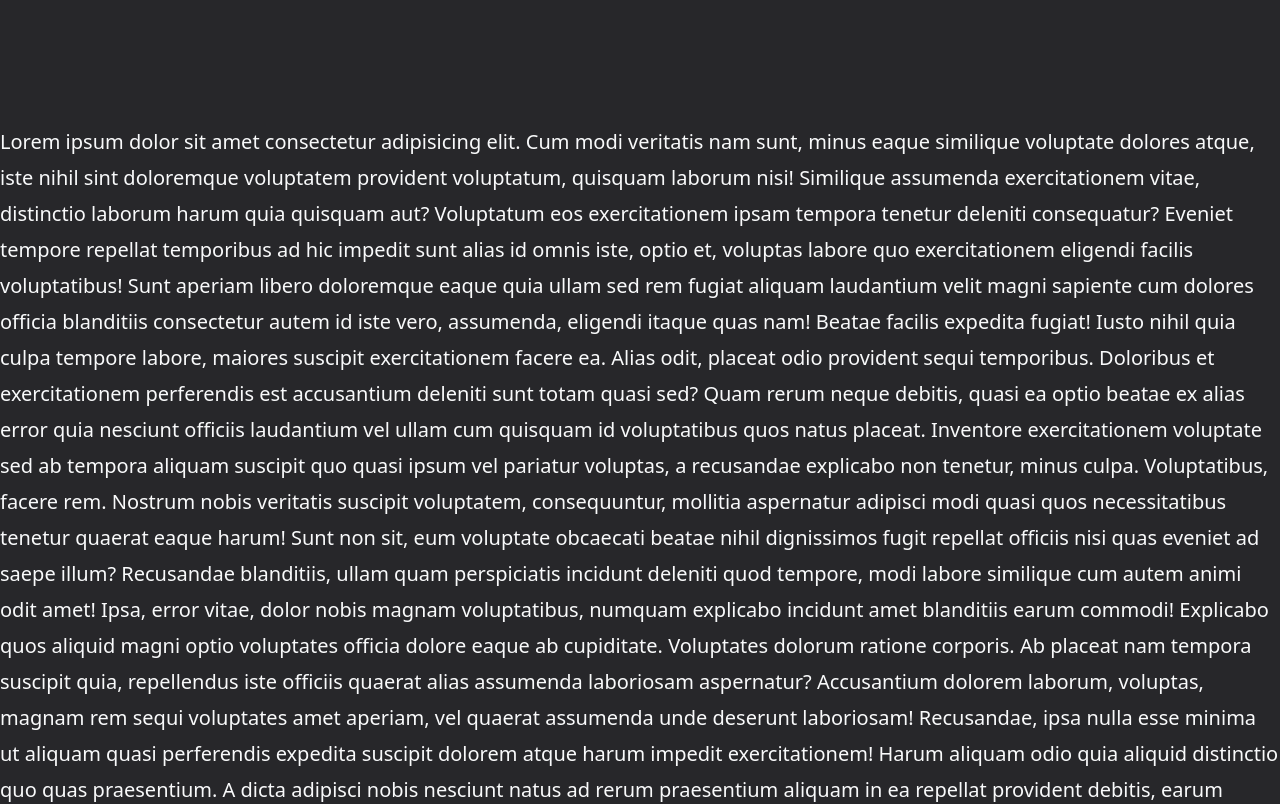
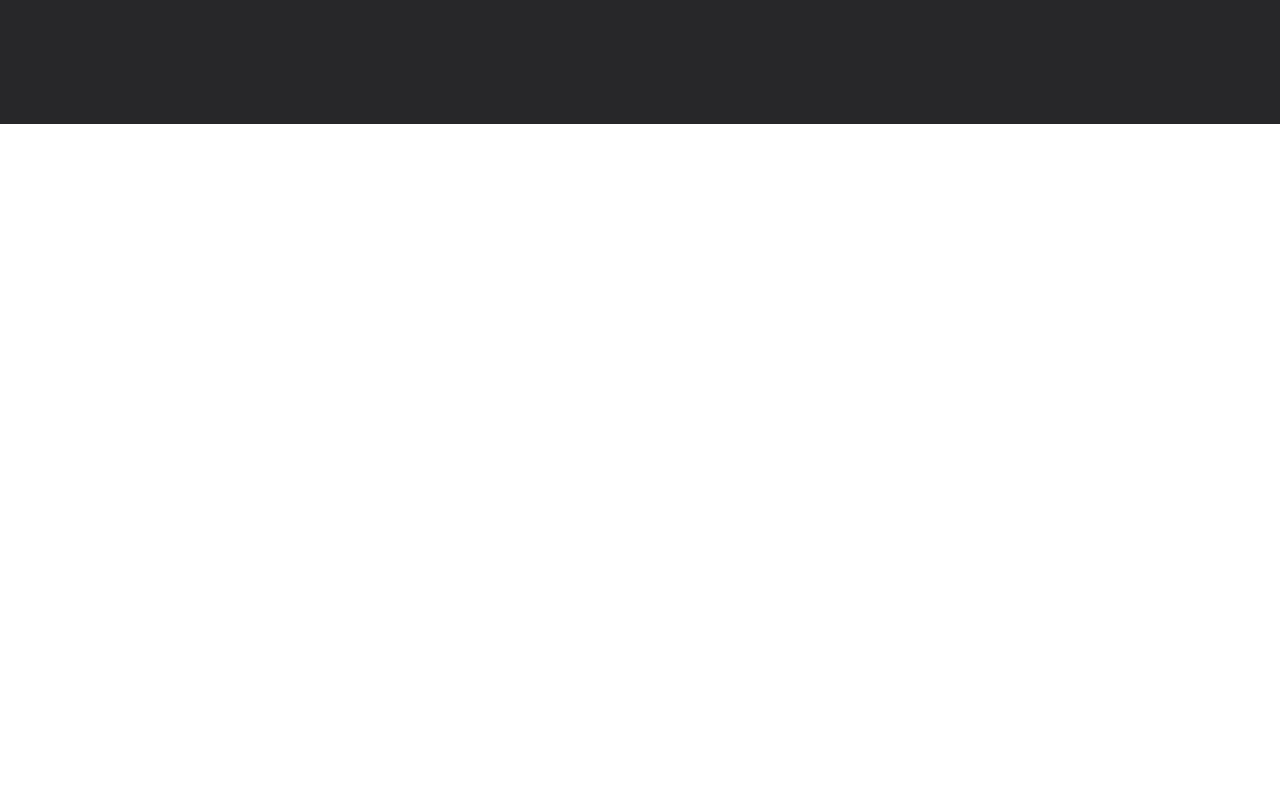
Before and after one commit to pa1narendra/pa1narendra.github.io, a React (Vite) app: page / in a window 1280 px wide. Shown: the part 2520-3324 px from the top of the page. After the commit the page ends 2644 px from the top, so only its background shows below. Built offline with nearby package versions, Linux system fonts and the light colour scheme; a web font is replaced by a local one.

Commit message:
removed demo file

```diff
--- a/src/App.tsx
+++ b/src/App.tsx
@@ -3,17 +3,15 @@ import LEDBoard from "./Components/LedBoard";
 import About from "./Components/About";
 import Hero from "./Components/Hero";
 import Projects from "./Components/Projects";
-import Demo from "./Components/Demo";
 
 const App = () => {
   return (
-    < div className="bg-zinc-800 text-gray-50">
+    <div className="bg-zinc-800 text-gray-50">
       <NavBar />
       <Hero />
       <About />
       <LEDBoard word="Pavan Narendra" />
       <Projects />
-        <Demo />
     </div>
   );
 };
--- a/src/Components/Demo.tsx
+++ /dev/null
@@ -1,64 +0,0 @@
-const Demo = () => {
-  return (
-    <div>
-      <p className="text-xl leading-9">
-        Lorem ipsum dolor sit amet consectetur adipisicing elit. Cum modi
-        veritatis nam sunt, minus eaque similique voluptate dolores atque, iste
-        nihil sint doloremque voluptatem provident voluptatum, quisquam laborum
-        nisi! Similique assumenda exercitationem vitae, distinctio laborum harum
-        quia quisquam aut? Voluptatum eos exercitationem ipsam tempora tenetur
-        deleniti consequatur? Eveniet tempore repellat temporibus ad hic impedit
-        sunt alias id omnis iste, optio et, voluptas labore quo exercitationem
-        eligendi facilis voluptatibus! Sunt aperiam libero doloremque eaque quia
-        ullam sed rem fugiat aliquam laudantium velit magni sapiente cum dolores
-        officia blanditiis consectetur autem id iste vero, assumenda, eligendi
-        itaque quas nam! Beatae facilis expedita fugiat! Iusto nihil quia culpa
-        tempore labore, maiores suscipit exercitationem facere ea. Alias odit,
-        placeat odio provident sequi temporibus. Doloribus et exercitationem
-        perferendis est accusantium deleniti sunt totam quasi sed? Quam rerum
-        neque debitis, quasi ea optio beatae ex alias error quia nesciunt
-        officiis laudantium vel ullam cum quisquam id voluptatibus quos natus
-        placeat. Inventore exercitationem voluptate sed ab tempora aliquam
-        suscipit quo quasi ipsum vel pariatur voluptas, a recusandae explicabo
-        non tenetur, minus culpa. Voluptatibus, facere rem. Nostrum nobis
-        veritatis suscipit voluptatem, consequuntur, mollitia aspernatur
-        adipisci modi quasi quos necessitatibus tenetur quaerat eaque harum!
-        Sunt non sit, eum voluptate obcaecati beatae nihil dignissimos fugit
-        repellat officiis nisi quas eveniet ad saepe illum? Recusandae
-        blanditiis, ullam quam perspiciatis incidunt deleniti quod tempore, modi
-        labore similique cum autem animi odit amet! Ipsa, error vitae, dolor
-        nobis magnam voluptatibus, numquam explicabo incidunt amet blanditiis
-        earum commodi! Explicabo quos aliquid magni optio voluptates officia
-        dolore eaque ab cupiditate. Voluptates dolorum ratione corporis. Ab
-        placeat nam tempora suscipit quia, repellendus iste officiis quaerat
-        alias assumenda laboriosam aspernatur? Accusantium dolorem laborum,
-        voluptas, magnam rem sequi voluptates amet aperiam, vel quaerat
-        assumenda unde deserunt laboriosam! Recusandae, ipsa nulla esse minima
-        ut aliquam quasi perferendis expedita suscipit dolorem atque harum
-        impedit exercitationem! Harum aliquam odio quia aliquid distinctio quo
-        quas praesentium. A dicta adipisci nobis nesciunt natus ad rerum
-        praesentium aliquam in ea repellat provident debitis, earum maiores
-        commodi sint necessitatibus nam, officia amet? Aliquid sint quas veniam
-        recusandae iste? Ullam, porro libero. Error ex consectetur maxime
-        voluptates autem! Cumque sunt hic labore incidunt dolores sequi omnis
-        earum repellat. Excepturi tempora ea exercitationem omnis voluptatum
-        quibusdam aliquid dicta facere aut modi laudantium quae ipsam totam
-        commodi tenetur soluta, veniam tempore? Cum ea sequi nisi est hic
-        quibusdam unde, odit commodi non sapiente aliquam temporibus reiciendis
-        neque numquam nulla, tempore eaque aut, iste voluptas expedita.
-        Doloribus hic dicta quisquam obcaecati ipsa pariatur, laboriosam,
-        dignissimos dolores tempora excepturi magnam nisi ducimus magni
-        accusantium enim, consequuntur sequi voluptates sunt ad aut. Facere quas
-        laborum excepturi pariatur tenetur reiciendis magni explicabo aut eius
-        temporibus, quis asperiores est enim sunt nostrum vitae deserunt? Minima
-        ea eos, nulla, tempora tempore accusantium quae id numquam ut asperiores
-        quaerat architecto dolorem, sapiente illo ex qui at quasi et officia
-        voluptatem laborum itaque unde. Iste possimus ipsam eligendi, magnam
-        aperiam soluta velit nemo. Vel quis totam nostrum maiores, aliquid
-        dolorum consequuntur ad, quia quisquam libero necessitatibus.
-      </p>
-    </div>
-  );
-};
-
-export default Demo;
```
